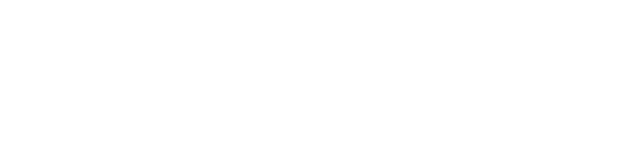
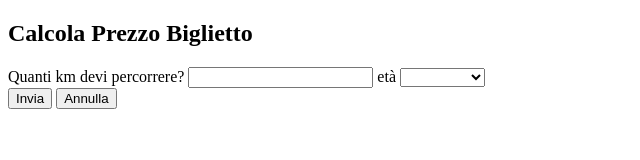
Before and after one commit to GiacomoFranchi/js-biglietto-treno-form, a plain HTML site: page index.html in a window 1280 px wide. Shown: the whole page, without its empty margins (0-640 px from the left). Drawn offline with Linux system fonts and the light colour scheme.

Commit message:
add: "raccolta dati" section

```diff
--- a/css/style.css
+++ b/css/style.css
@@ -0,0 +1,3 @@
+.hidden{
+    display: none;
+}
--- a/index.html
+++ b/index.html
@@ -7,7 +7,28 @@
     <title>Biglietteria Elettronica</title>
 </head>
 <body>
+    <section class="ask">
+        <h1>Calcola Prezzo Biglietto </h1>
+        <div class="ask-box">
+            <label for="km-viaggio">Quanti km devi percorrere?</label>
+            <input type="text" id="km-viaggio">
+            <label for="eta">età</label>
+            <select id="eta">
+                <option value=""></option>
+                <option value="minorenne">Minorenne</option>
+                <option value="under">Under 65</option>
+                <option value="over">Over 65</option>
+            </select>
+        </div>
+        <div>
+            <button id="invia">Invia</button>
+            <button id="annulla">Annulla</button>
+        </div>
+    </section>
+    <section class="biglietto hidden">
+        <h2>Il Tuo Biglietto</h2>
 
+    </section>
     <!--JS-->
     <script src="js/script.js"></script>
 </body>
--- a/js/script.js
+++ b/js/script.js
@@ -0,0 +1,9 @@
+document.getElementById("invia").addEventListener("click", function(){
+    const km = document.getElementById("km-viaggio");
+    const kmViaggio = km.value;
+    console.log(km);
+
+    const eta = document.getElementById("eta");
+    const etaPass = eta.value;
+    console.log(kmViaggio, etaPass);
+})
```
Also changed, not shown: 1 other file.
